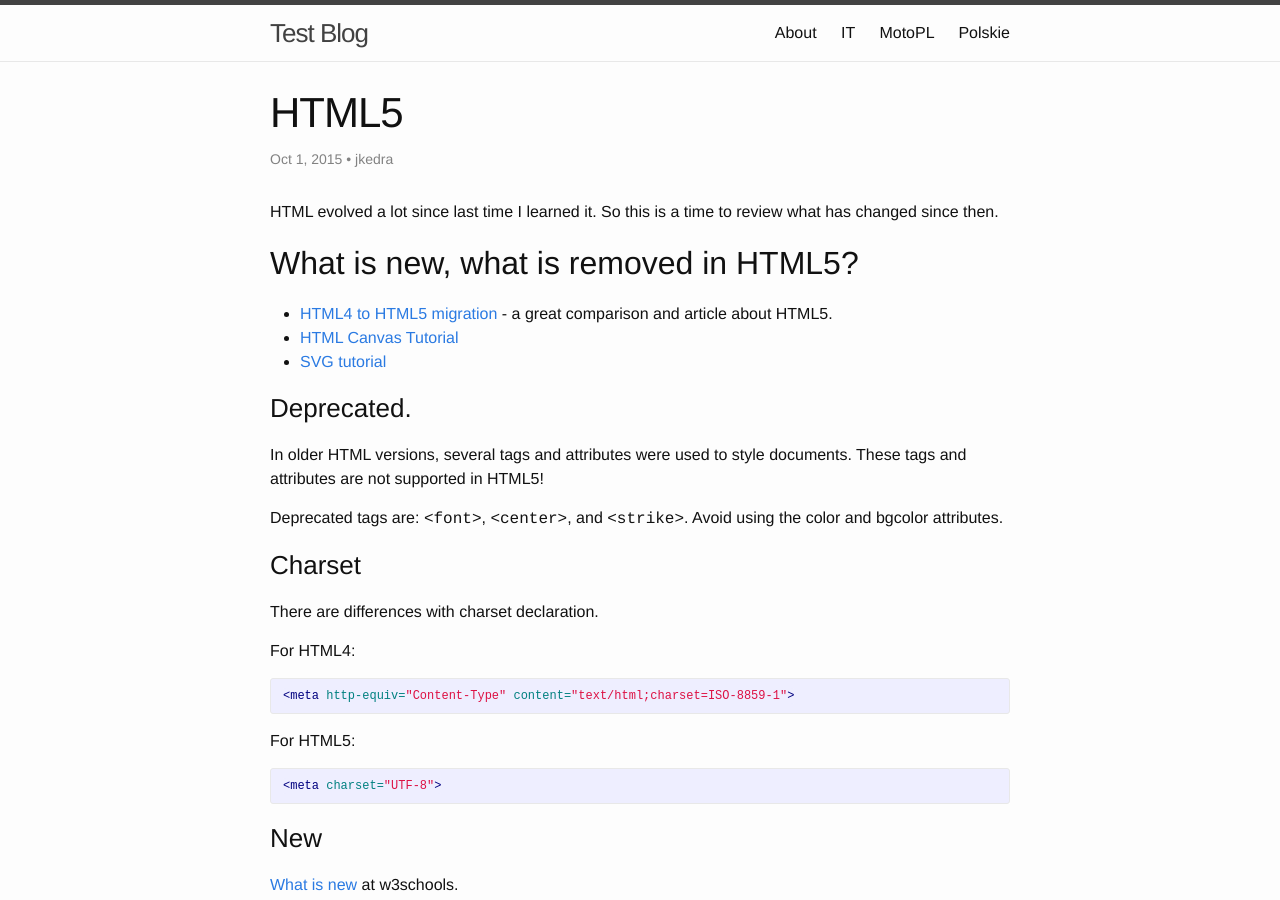
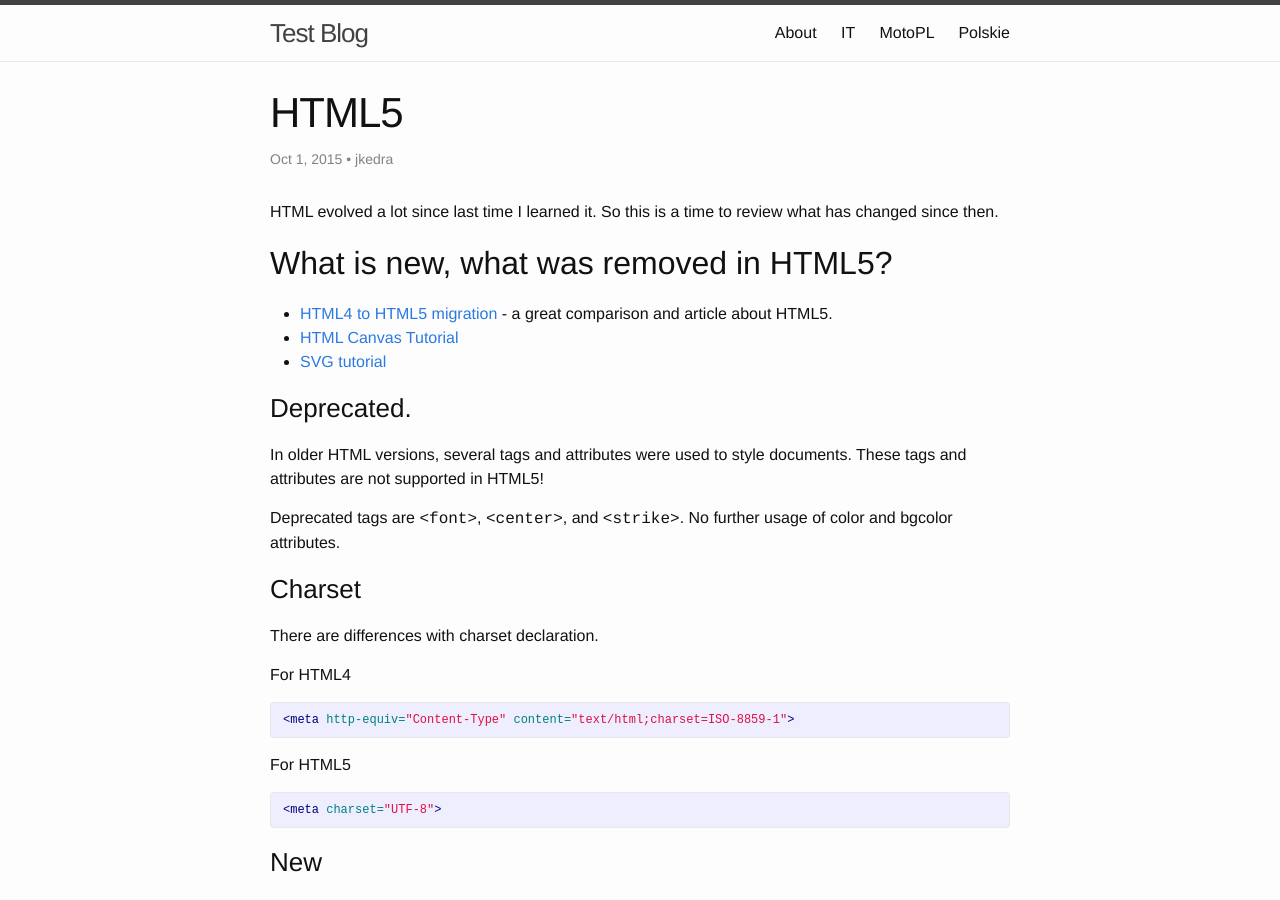
Before and after one commit to jkedra/jkedra.github.io, a Jekyll site: the page built from _posts/2015-10-01-html5.md, in a window 1280 px wide and 900 px high. Built offline with Jekyll 4.4.1, drawn with Linux system fonts in a browser that asks for light colours.

Commit message:
language correction

```diff
--- a/_posts/2015-10-01-html5.md
+++ b/_posts/2015-10-01-html5.md
@@ -13,7 +13,7 @@ css: [html5]
 HTML evolved a lot since last time I learned it. So this is a time to review
 what has changed since then.
 
-## What is new, what is removed in HTML5?
+## What is new, what was removed in HTML5?
 
 * [HTML4 to HTML5 migration](http://www.w3schools.com/html/html5_migration.asp) -
   a great comparison and article about HTML5.
@@ -25,18 +25,18 @@ what has changed since then.
 In older HTML versions, several tags and attributes were used to style documents.
 These tags and attributes are not supported in HTML5!
 
-Deprecated tags are: <qq>font</qq>, <qq>center</qq>, and <qq>strike</qq>.
-Avoid using the color and bgcolor attributes.
+Deprecated tags are <qq>font</qq>, <qq>center</qq>, and <qq>strike</qq>.
+No further usage of color and bgcolor attributes.
 
 ### Charset
 There are differences with charset declaration.
 
-For HTML4:
+For HTML4
 {% highlight html %}
 <meta http-equiv="Content-Type" content="text/html;charset=ISO-8859-1">
 {% endhighlight %}
 
-For HTML5:
+For HTML5
 {% highlight html %}
 <meta charset="UTF-8">
 {% endhighlight %}
```
